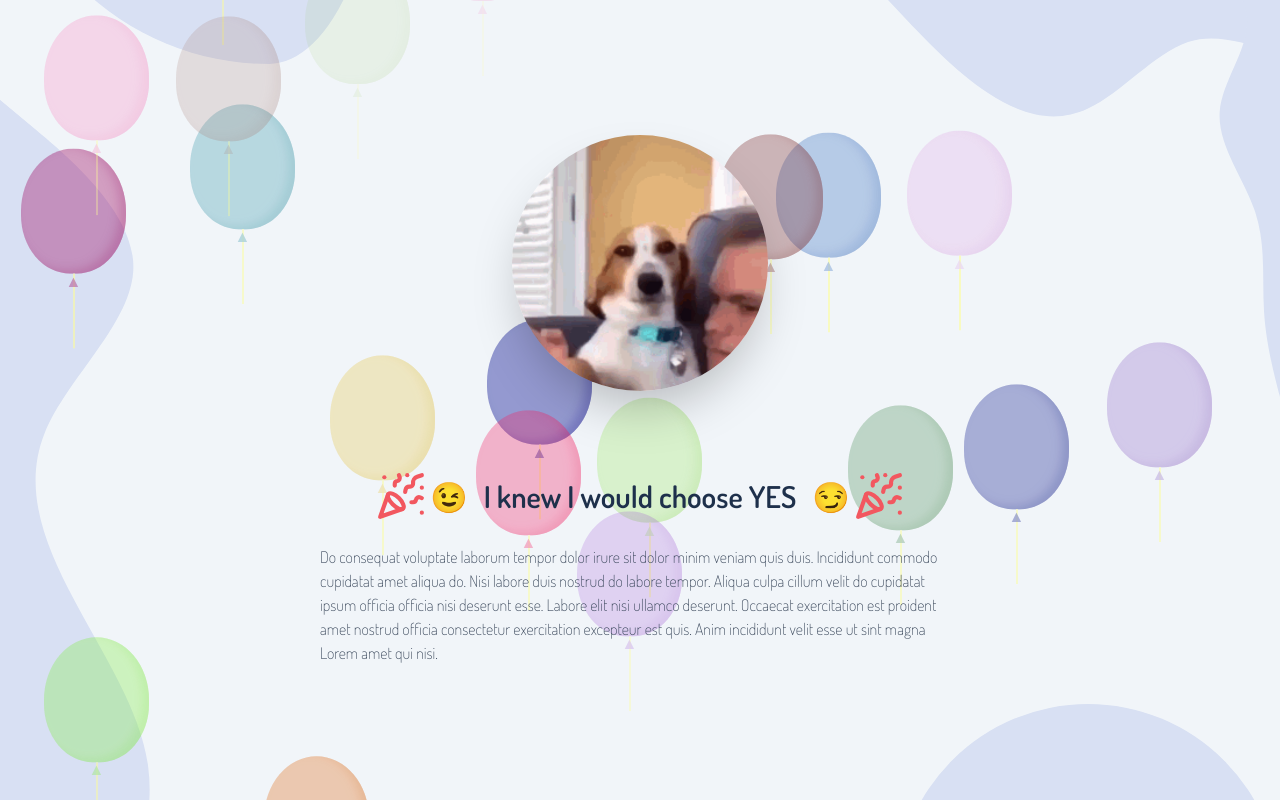
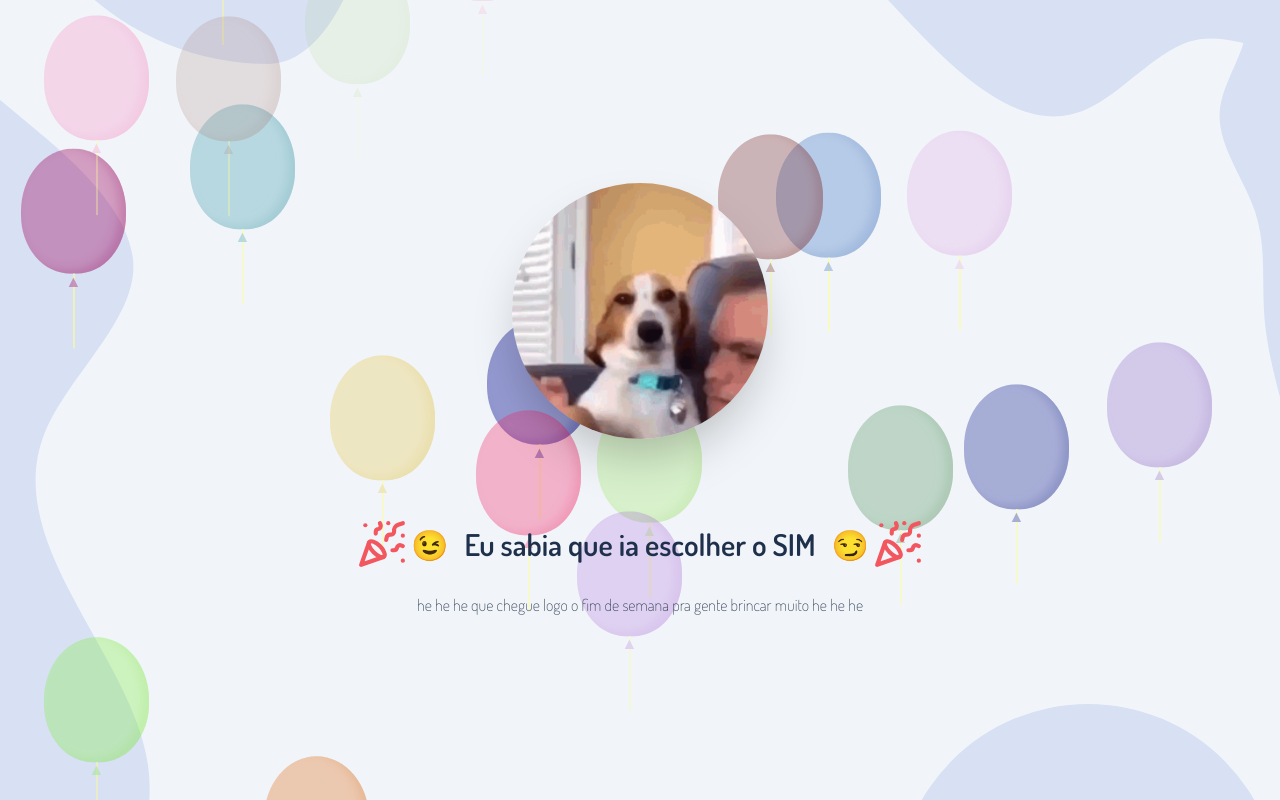
Before and after one commit to guibafica/yes_no_prank, a React (Vite) app: page /accepted in a window 1280 px wide. Built offline with nearby package versions, Linux system fonts and the light colour scheme.

Commit message:
Change accepted page text

```diff
--- a/src/routes/accepted.tsx
+++ b/src/routes/accepted.tsx
@@ -35,21 +35,17 @@ export function Accepted() {
             <h1 className="text-3xl ml-1 mr-4">😉</h1>
 
             <h1 className="text-main-text text-3xl font-semibold text-center">
-              I knew I would choose YES
+              Eu sabia que ia escolher o SIM
             </h1>
 
             <h1 className="text-3xl  ml-4 mr-1">😏</h1>
             <PartyPopper color="#F2575F" size={50} />
           </div>
 
-          <p className="text-slate-700 text-base font-thin mt-6 w-2/4 z-10 max-sm:text-center max-sm:w-11/12">
-            Do consequat voluptate laborum tempor dolor irure sit dolor minim
-            veniam quis duis. Incididunt commodo cupidatat amet aliqua do. Nisi
-            labore duis nostrud do labore tempor. Aliqua culpa cillum velit do
-            cupidatat ipsum officia officia nisi deserunt esse. Labore elit nisi
-            ullamco deserunt. Occaecat exercitation est proident amet nostrud
-            officia consectetur exercitation excepteur est quis. Anim incididunt
-            velit esse ut sint magna Lorem amet qui nisi.
+          {/* <p className="text-slate-700 text-base font-thin mt-6 w-2/4 z-10 max-sm:text-center max-sm:w-11/12"> */}
+          <p className="text-slate-700 text-base font-thin mt-6 w-2/4 z-10 text-center max-sm:w-11/12">
+            he he he que chegue logo o fim de semana pra gente brincar muito he
+            he he
           </p>
         </div>
       </div>
```
